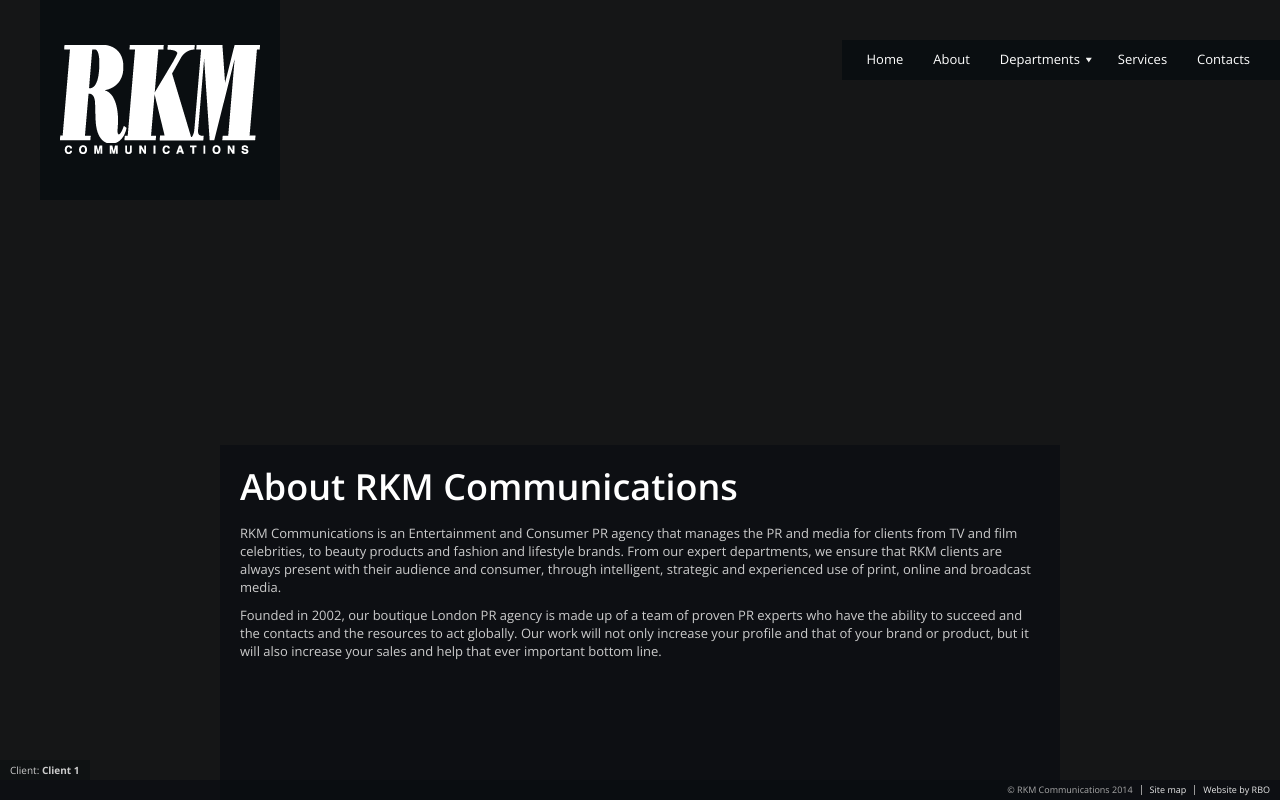
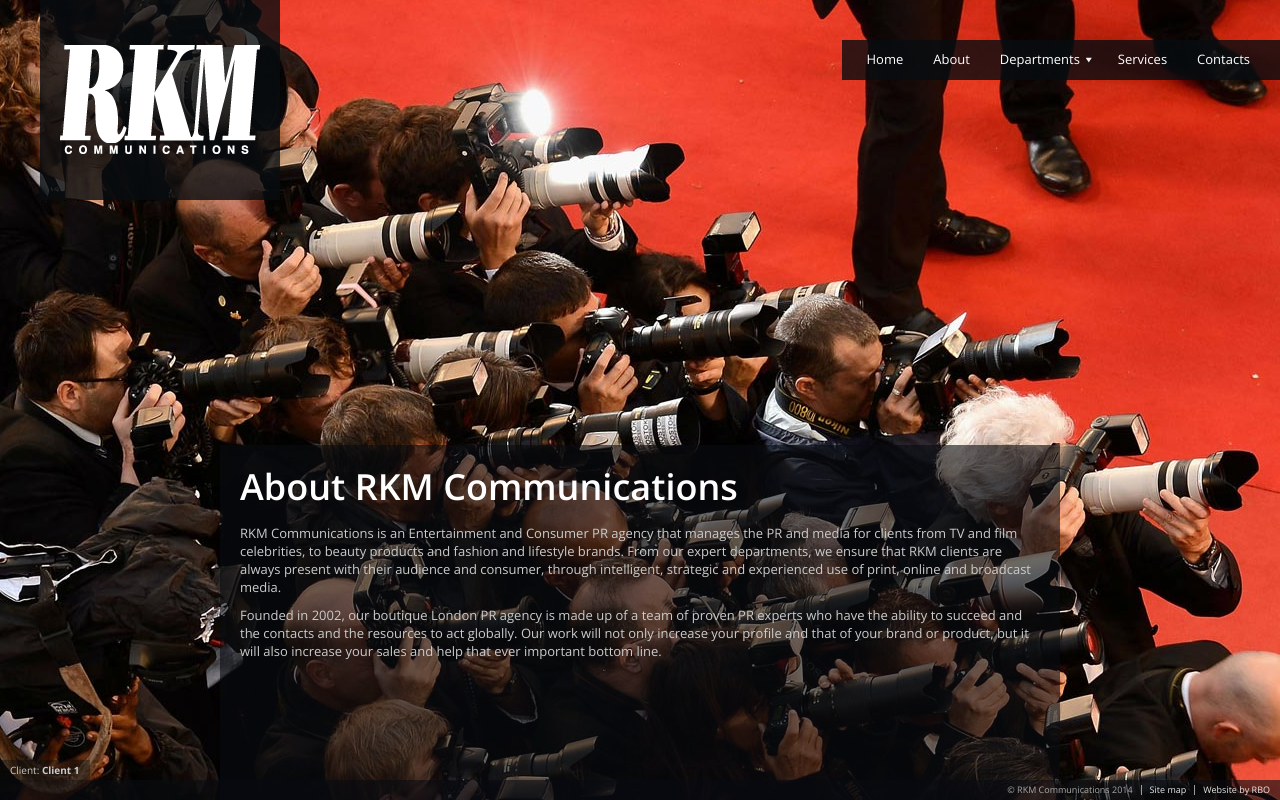
Before and after one commit to rodrigograf/rkm, a PHP site: page /about.html in a window 1280 px wide. Run offline with PHP 8.4, Linux system fonts and the light colour scheme; some libraries are stand-ins or nearby versions.

Commit message:
About page background

```diff
--- a/about.html
+++ b/about.html
@@ -14,6 +14,9 @@
 </head>
 <body>
 	<div class="content">
+    	<div class="background">
+        	<div class="photo about active"></div>
+        </div>
         <div class="logo">
             <h1><a href="index.html">RKM Communications</a></h1>
         </div>
--- a/css/style.css
+++ b/css/style.css
@@ -384,6 +384,10 @@
 	background:url(../images/bg-health-3.jpg) no-repeat center top fixed;
 }
 
+.background .about {
+	background:url(../images/bg-about.jpg) no-repeat center fixed;
+}
+
 .background .arrow {
 	display:block;
 	width:38px;
```
Also changed, not shown: images/bg-about.jpg (added).
